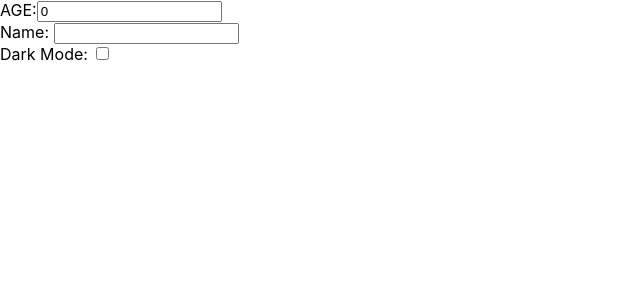
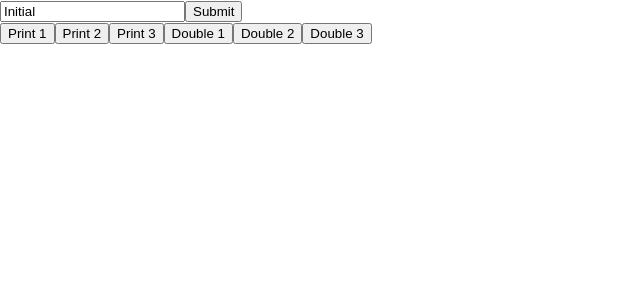
Before and after one commit to kevincastrochavez/beginner-react-mistakes, a React (Create React App) app: page / in a window 1280 px wide. Shown: the top 300 px of the page, without its empty margins (0-640 px from the left). Built offline with nearby package versions, Linux system fonts and the light colour scheme.

Commit message:
got basic form

```diff
--- a/src/App.js
+++ b/src/App.js
@@ -3,6 +3,7 @@ import './App.css';
 import { useState, useRef, useEffect } from 'react';
 import Counter from './Counter';
 import Form from './Form';
+import EventHandlers from './EventHandlers';
 
 function App() {
   // DO NOT USE STATE IF YOU DON'T NEED TO
@@ -40,7 +41,8 @@ function App() {
     //   <button type='submit'>Submit</button>
     // </form>
     // <Counter />
-    <Form />
+    // <Form />
+    <EventHandlers />
   );
 }
 
--- /dev/null
+++ b/src/EventHandlers.js
@@ -0,0 +1,46 @@
+import React from 'react';
+
+function EventHandlers() {
+  const array = [1, 2, 3];
+
+  function handleSubmit(e) {
+    e.preventDefault();
+
+    console.log('Submit', new FormData(e.target).get('text'));
+  }
+
+  function print(number) {
+    console.log('Print', number);
+  }
+
+  function doubler(number) {
+    return () => {
+      console.log('Double', number * 2);
+    };
+  }
+
+  return (
+    <>
+      <form onSubmit={handleSubmit}>
+        <input type='text' name='text' defaultValue='Initial' />
+        <button type='submit'>Submit</button>
+      </form>
+      {array?.map((number) => {
+        return (
+          <button key={number} onClick={() => print(number)}>
+            Print {number}
+          </button>
+        );
+      })}
+      {array?.map((number) => {
+        return (
+          <button key={number} onClick={doubler(number)}>
+            Double {number}
+          </button>
+        );
+      })}
+    </>
+  );
+}
+
+export default EventHandlers;
```
